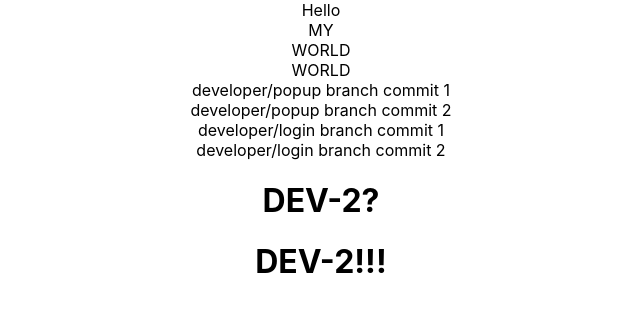
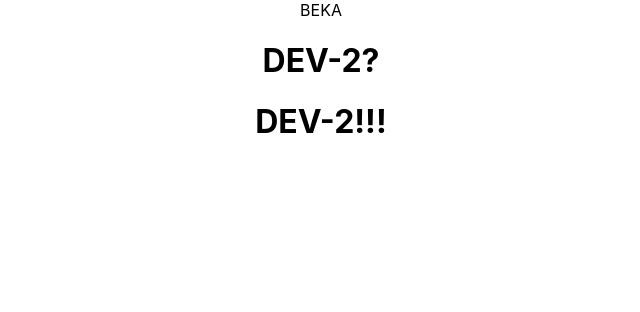
Before and after one commit to zemosamurai/git-flow, a React (Create React App) app: page / in a window 1280 px wide. Shown: the top 312 px of the page, without its empty margins (319-959 px from the left). Built offline with nearby package versions, Linux system fonts and the light colour scheme.

Commit message:
developer/popup branch commit 2

```diff
--- a/src/App.tsx
+++ b/src/App.tsx
@@ -4,14 +4,7 @@ import './App.css';
 function App() {
     return (
         <div className="App">
-            <div>Hello</div>
-            <div>MY</div>
-            <div>WORLD</div>
-            <div>WORLD</div>
-            <div>developer/popup branch commit 1</div>
-            <div>developer/popup branch commit 2</div>
-            <div>developer/login branch commit 1</div>
-            <div>developer/login branch commit 2</div>
+            <>BEKA</>
             <div>
                 <h1>DEV-2?</h1>
                 <h1>DEV-2!!!</h1>
```
